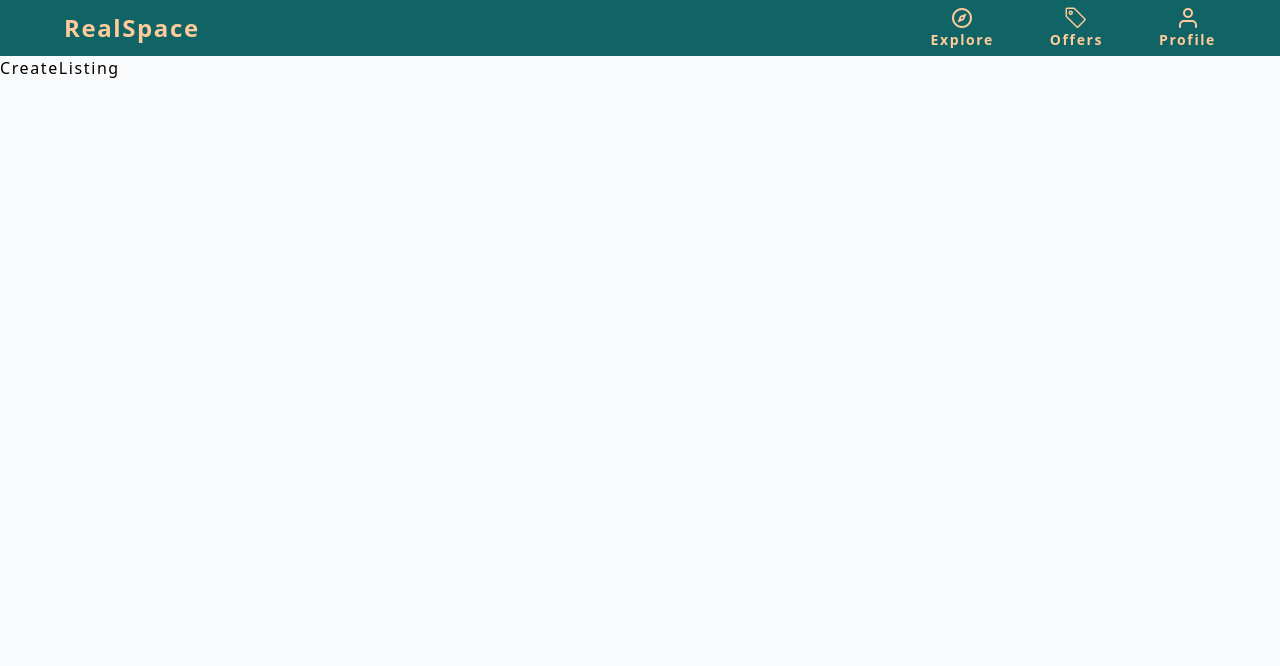
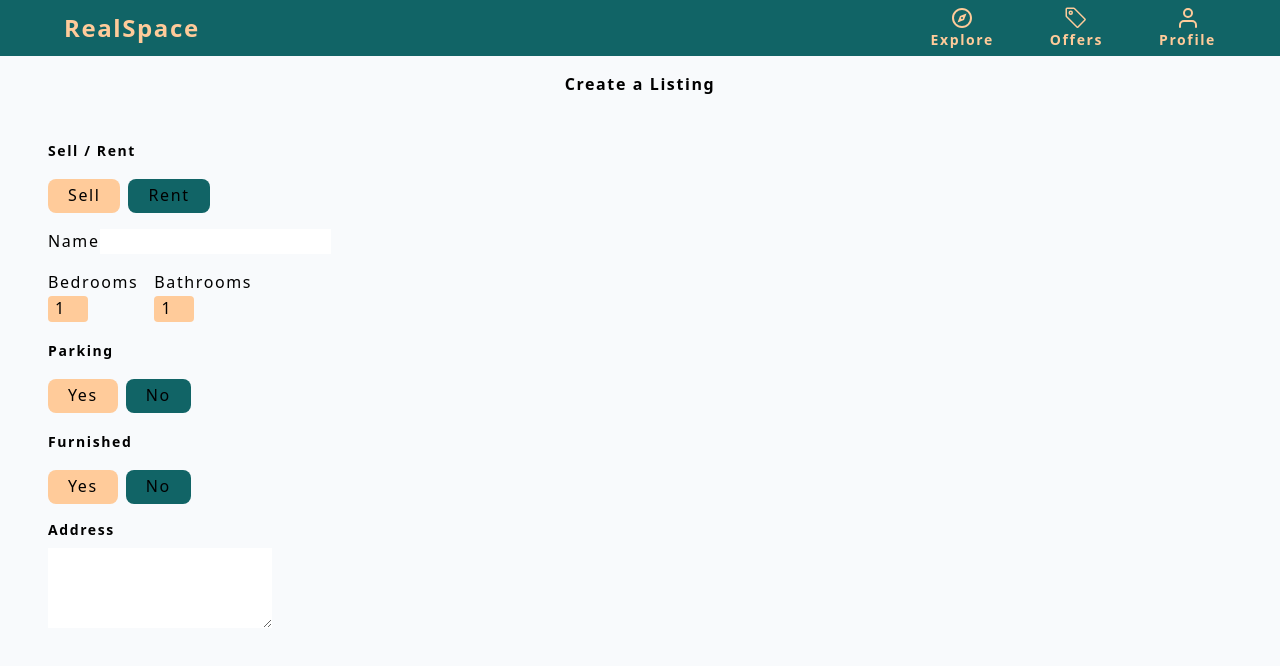
Before and after one commit to Vinitvh/realspace, a React (Create React App) app: page /create-listing in a window 1280 px wide. Shown: the top 666 px of the page. Built offline with nearby package versions, Linux system fonts and the light colour scheme; no server answers; sample sign-in values are in the browser's storage.

Commit message:
Added createListing form

```diff
--- a/src/pages/CreateListing.jsx
+++ b/src/pages/CreateListing.jsx
@@ -20,6 +20,22 @@ function CreateListing() {
     latitude: 0,
     longitude: 0,
   });
+
+  const {
+    type,
+    name,
+    bedrooms,
+    bathrooms,
+    parking,
+    furnished,
+    address,
+    offer,
+    regularPrice,
+    discountedPrice,
+    images,
+    latitude,
+    longitude,
+  } = formData;
 
   const auth = getAuth();
   const navigate = useNavigate();
@@ -47,6 +63,186 @@ function CreateListing() {
     return <h3>Loading...</h3>;
   }
 
-  return <div>CreateListing</div>;
+  const onMutate = (e) => {
+    e.preventDefault();
+  };
+
+  return (
+    <section className="mt-4">
+      <header>
+        <p className="text-center font-bold">Create a Listing</p>
+      </header>
+
+      <main className="mt-10">
+        <form className="mx-12">
+          <label className="text-sm font-bold">Sell / Rent</label>
+          <div className="flex my-4">
+            <button
+              type="button"
+              className={
+                type === "sale"
+                  ? "px-2 py-1 bg-primary"
+                  : "px-5 py-1 bg-secondary rounded-lg mr-2"
+              }
+              id="type"
+              value="sale"
+              onClick={onMutate}
+            >
+              Sell
+            </button>
+            <button
+              type="button"
+              className={
+                type === "rent" ? "px-5 py-1 bg-primary rounded-lg" : "bg-gray"
+              }
+              id="type"
+              value="rent"
+              onClick={onMutate}
+            >
+              Rent
+            </button>
+          </div>
+          <label>Name</label>
+          <input
+            type="text"
+            id="name"
+            value={name}
+            onChange={onMutate}
+            maxLength="32"
+            minLength="10"
+            required
+          />
+          <div className="flex my-4">
+            <div className="flex flex-col mr-4">
+              <label>Bedrooms</label>
+              <input
+                type="number"
+                className="w-10 h-auto rounded bg-secondary text-center"
+                id="bedrooms"
+                value={bedrooms}
+                onChange={onMutate}
+                min="1"
+                max="50"
+                required
+              />
+            </div>
+            <div className="flex flex-col">
+              <label>Bathrooms</label>
+              <input
+                type="number"
+                className="w-10 h-auto rounded bg-secondary text-center"
+                id="bathrooms"
+                value={bathrooms}
+                onChange={onMutate}
+                min="1"
+                max="50"
+                required
+              />
+            </div>
+          </div>
+          <div>
+            <label className="text-sm font-bold">Parking</label>
+            <div className="flex my-4">
+              <button
+                type="button"
+                className={
+                  parking
+                    ? "px-2 py-1 bg-primary"
+                    : "px-5 py-1 bg-secondary rounded-lg mr-2"
+                }
+                id="parking"
+                value={true}
+                onClick={onMutate}
+              >
+                Yes
+              </button>
+              <button
+                type="button"
+                className={
+                  !parking && parking !== null
+                    ? "px-5 py-1 bg-primary rounded-lg"
+                    : "bg-gray"
+                }
+                id="parking"
+                value={false}
+                onClick={onMutate}
+              >
+                No
+              </button>
+            </div>
+          </div>
+          <div>
+            <label className="text-sm font-bold">Furnished</label>
+            <div className="flex my-4">
+              <button
+                type="button"
+                className={
+                  furnished
+                    ? "px-2 py-1 bg-primary"
+                    : "px-5 py-1 bg-secondary rounded-lg mr-2"
+                }
+                id="furnished"
+                value={true}
+                onClick={onMutate}
+              >
+                Yes
+              </button>
+              <button
+                type="button"
+                className={
+                  !furnished && furnished !== null
+                    ? "px-5 py-1 bg-primary rounded-lg"
+                    : "bg-gray"
+                }
+                id="furnished"
+                value={false}
+                onClick={onMutate}
+              >
+                No
+              </button>
+            </div>
+          </div>
+          <div className="flex flex-col my-4">
+            <label className="text-sm font-bold mb-2">Address</label>
+            <textarea
+              type="text"
+              className="w-56 h-20"
+              id="address"
+              value={address}
+              onChange={onMutate}
+              required
+            ></textarea>
+          </div>
+
+          {!geoLocationEnabled && (
+            <div className="flex my-4">
+              <div className="flex flex-col mr-4">
+                <label className="text-sm font-bold mb-2">Latitude</label>
+                <input
+                  type="number"
+                  className="w-20 h-auto rounded bg-secondary text-center"
+                  id="latitude"
+                  value={latitude}
+                  onChange={onMutate}
+                  required
+                />
+              </div>
+              <div className="flex flex-col">
+                <label className="text-sm font-bold mb-2">Longitude</label>
+                <input
+                  type="number"
+                  className="w-20 h-auto rounded bg-secondary text-center"
+                  id="longitude"
+                  value={longitude}
+                  onChange={onMutate}
+                  required
+                />
+              </div>
+            </div>
+          )}
+        </form>
+      </main>
+    </section>
+  );
 }
 export default CreateListing;
```
